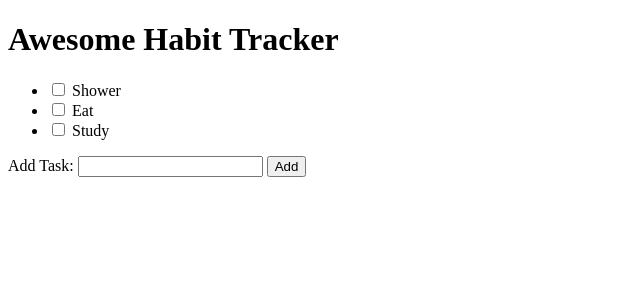
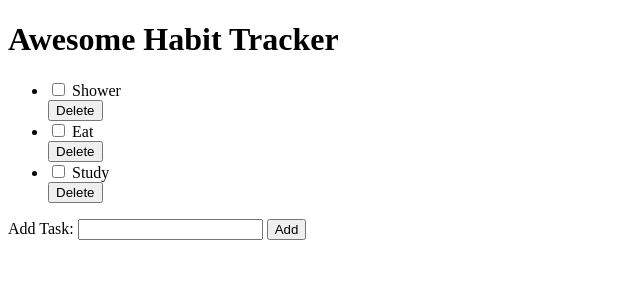
Before and after one commit to LeaMuehlberg/habit_tracker, a Flask app: page / in a window 1280 px wide. Shown: the top 300 px of the page, without its empty margins (0-640 px from the left). Run offline with Flask 3, Linux system fonts and the light colour scheme.

Commit message:
simple to-do-app

```diff
--- a/app.py
+++ b/app.py
@@ -16,11 +16,21 @@ def add_task():
 	return redirect(url_for('index'))
 
 @app.route('/complete', methods=['POST'])
-def complete_task():
+def complete_tasks():
 	completed_tasks = request.form.getlist('taskCheckbox')
 	for index in map(int, completed_tasks):
 		if 1 <= index <= len(tasks):
-			tasks[index - 1] += " - Completed"
+			if 'Completed' not in tasks[index - 1]:
+				tasks[index - 1] += " - Completed"
+	return redirect(url_for('index'))
+
+@app.route('/delete', methods=['POST'])
+def delete_tasks():
+	tasks_to_delete = request.form.getlist('taskCheckbox')
+	tasks_to_delete.sort(reverse=True)
+	for index in map(int, tasks_to_delete):
+		if 1 <= index <= len(tasks):
+			del tasks[index - 1]
 	return redirect(url_for('index'))
 
 if __name__ == '__main__':
--- a/templates/index.html
+++ b/templates/index.html
@@ -10,11 +10,25 @@
 		<ul>
 			{% for task in tasks %}
 				<li>
-				<input type="checkbox" id="{{ loop.index }}" name="taskCheckbox" value="{{ loop.index }}">
+					<form method="POST" action="{{ url_for('complete_tasks') }}">
+						<input type="checkbox" id="{{ loop.index }}" name="taskCheckbox" value="{{ loop.index }}" onclick="this.form.submit()">
+
 						<label for="{{ loop.index }}">{{ task }}</label>
+					</form>
+
+					<form method="POST" action="{{ url_for('delete_tasks') }}">
+						<input type="hidden" name="taskCheckbox" value="{{ loop.index }}">
+						<button type="submit">Delete</button>
+					</form>
 				</li>
 			{% endfor %}
 		</ul>
+		<script>
+			function deleteTask(index) {
+				document.getElementById(index).checked = false;
+				document.forms[0].submit();
+			}
+		</script>
 	<form method="POST" action="{{ url_for('add_task') }}">
 		<label for="newTask">Add Task:</label>
 		<input type="text" id="newTask" name="newTask" required>
```
Lines whose indentation alone changed are shown as unchanged.
